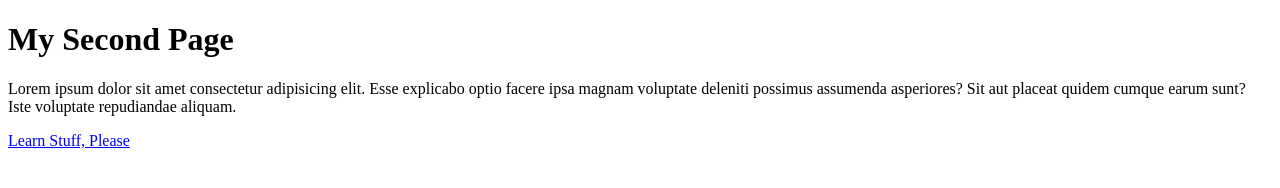
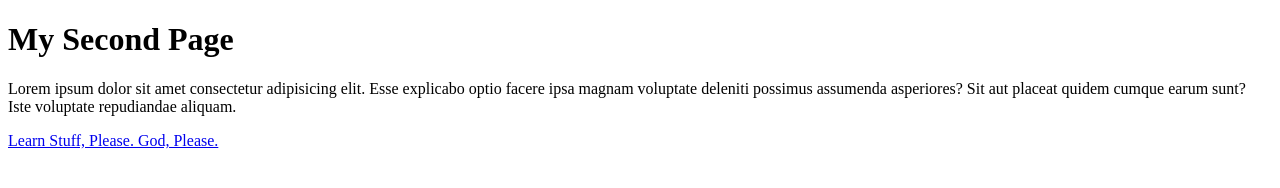
Before and after one commit to jpikturna/project2, a plain HTML site: page index.html in a window 1280 px wide. Drawn offline with Linux system fonts and the light colour scheme.

Commit message:
Minor Changes and commits

```diff
--- a/index.html
+++ b/index.html
@@ -15,7 +15,7 @@
       aliquam.
     </p>
     <a href="http://www.w3schools.com/html/html_colors.asp" target="_blank"
-      >Learn Stuff, Please</a
+      >Learn Stuff, Please. God, Please.</a
     >
   </body>
 </html>
```
